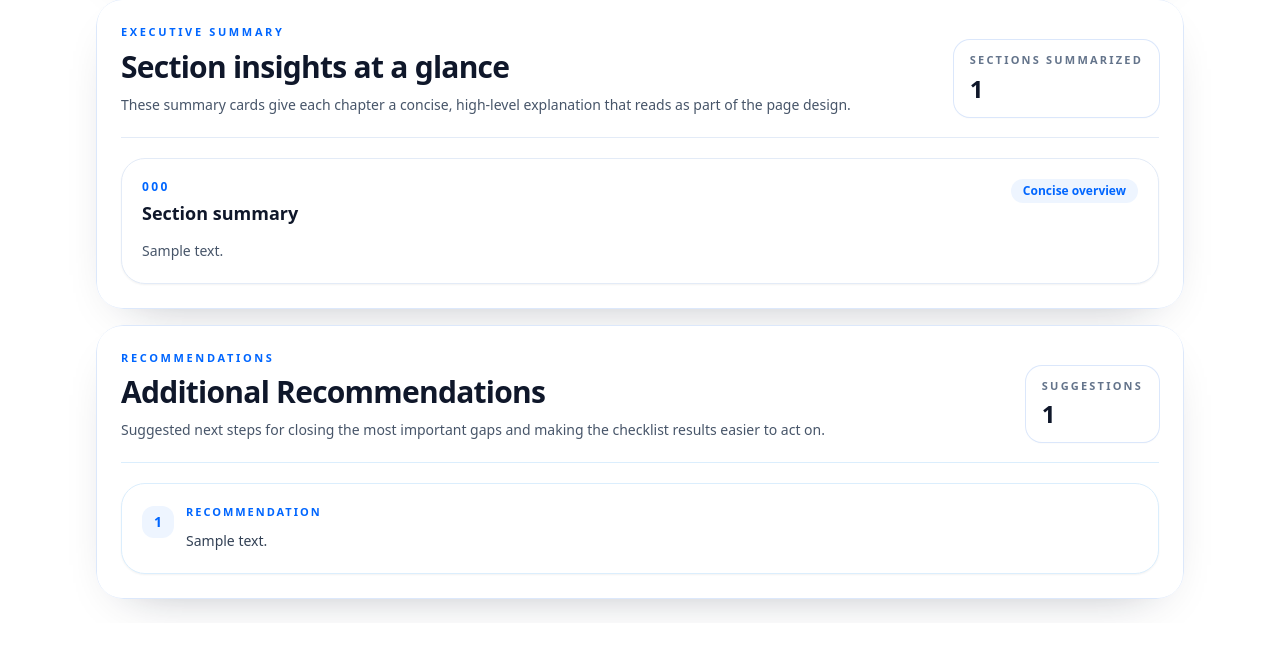
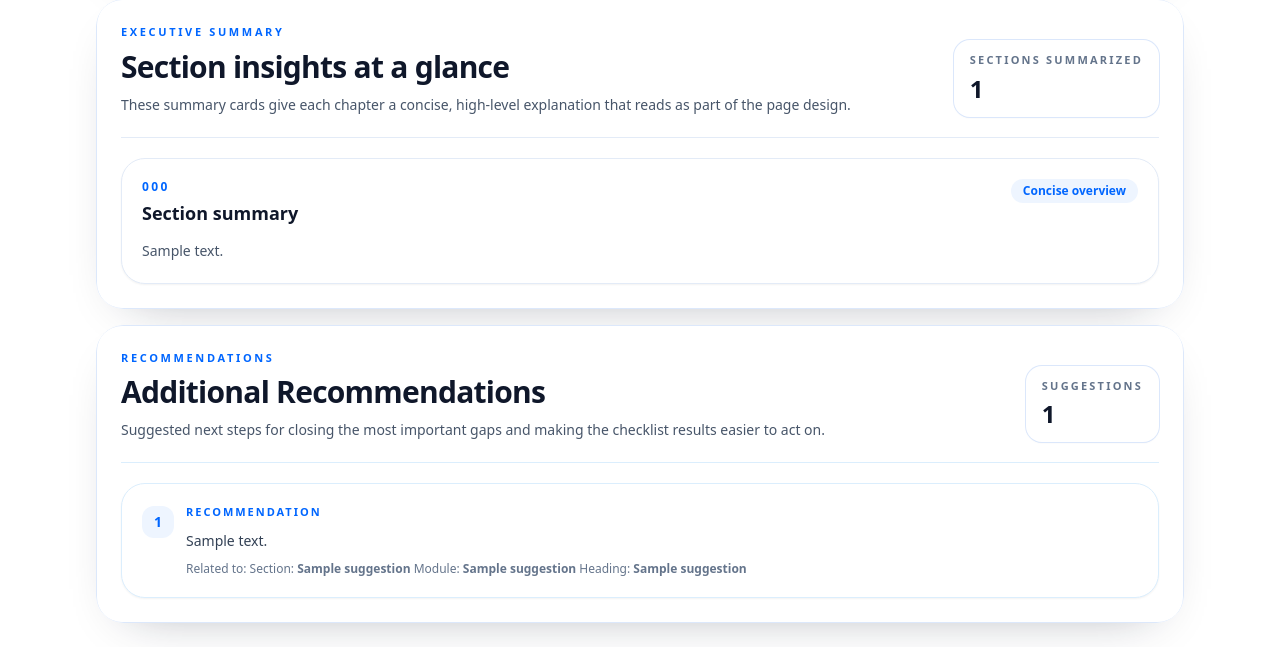
Before and after one commit to farahzahirdev/Checklist-app-backend, a Python web app: template app/templates/customer_report.html in a window 1280 px wide. Shown: the part 2920-3567 px from the top of the page. Before the commit the page ends 3535 px from the top, so only its background shows below. Run offline with Jinja, Linux system fonts and the light colour scheme; the template is opened without the code that fills it: most values are stand-ins (such as "Sample title", 1, 10 or a date in 2020); some libraries are stand-ins or nearby versions.

Commit message:
feat: Update report code format and enhance suggestion display in customer report template
Co-authored-by: Copilot <copilot@github.com>

```diff
--- a/app/services/report.py
+++ b/app/services/report.py
@@ -104,7 +104,7 @@ def _company_identifier(company: Company | None) -> str:
 
 def _report_code(report: Report, company: Company | None) -> str:
     reference_time = report.draft_generated_at or report.created_at or _now()
-    return f"CKB-{reference_time:%Y}-%m%d-{_company_identifier(company)}-{reference_time:%H%M%S}"
+    return f"CKB-{reference_time:%Y}-{reference_time:%m}{reference_time:%d}-{_company_identifier(company)}-{reference_time:%H%M%S}"
 
 
 def _report_company(report: Report, db: Session) -> Company | None:
--- a/app/templates/customer_report.html
+++ b/app/templates/customer_report.html
@@ -512,6 +512,21 @@
                                     <div class="min-w-0 flex-1">
                                         <div class="text-[11px] font-semibold uppercase tracking-[0.18em] text-[#0066ff]">Recommendation</div>
                                         <p class="mt-2 text-sm leading-6 text-slate-700">{{ suggestion.suggestion_text }}</p>
+                                        {% if suggestion.section_name or suggestion.module_name or suggestion.heading %}
+                                            <div class="mt-2 text-xs text-slate-500">
+                                                <span>Related to:
+                                                    {% if suggestion.section_name %}
+                                                        Section: <span class="font-semibold">{{ suggestion.section_name }}</span>
+                                                    {% endif %}
+                                                    {% if suggestion.module_name %}
+                                                        Module: <span class="font-semibold">{{ suggestion.module_name }}</span>
+                                                    {% endif %}
+                                                    {% if suggestion.heading %}
+                                                        Heading: <span class="font-semibold">{{ suggestion.heading }}</span>
+                                                    {% endif %}
+                                                </span>
+                                            </div>
+                                        {% endif %}
                                     </div>
                                 </div>
                             </article>
```
